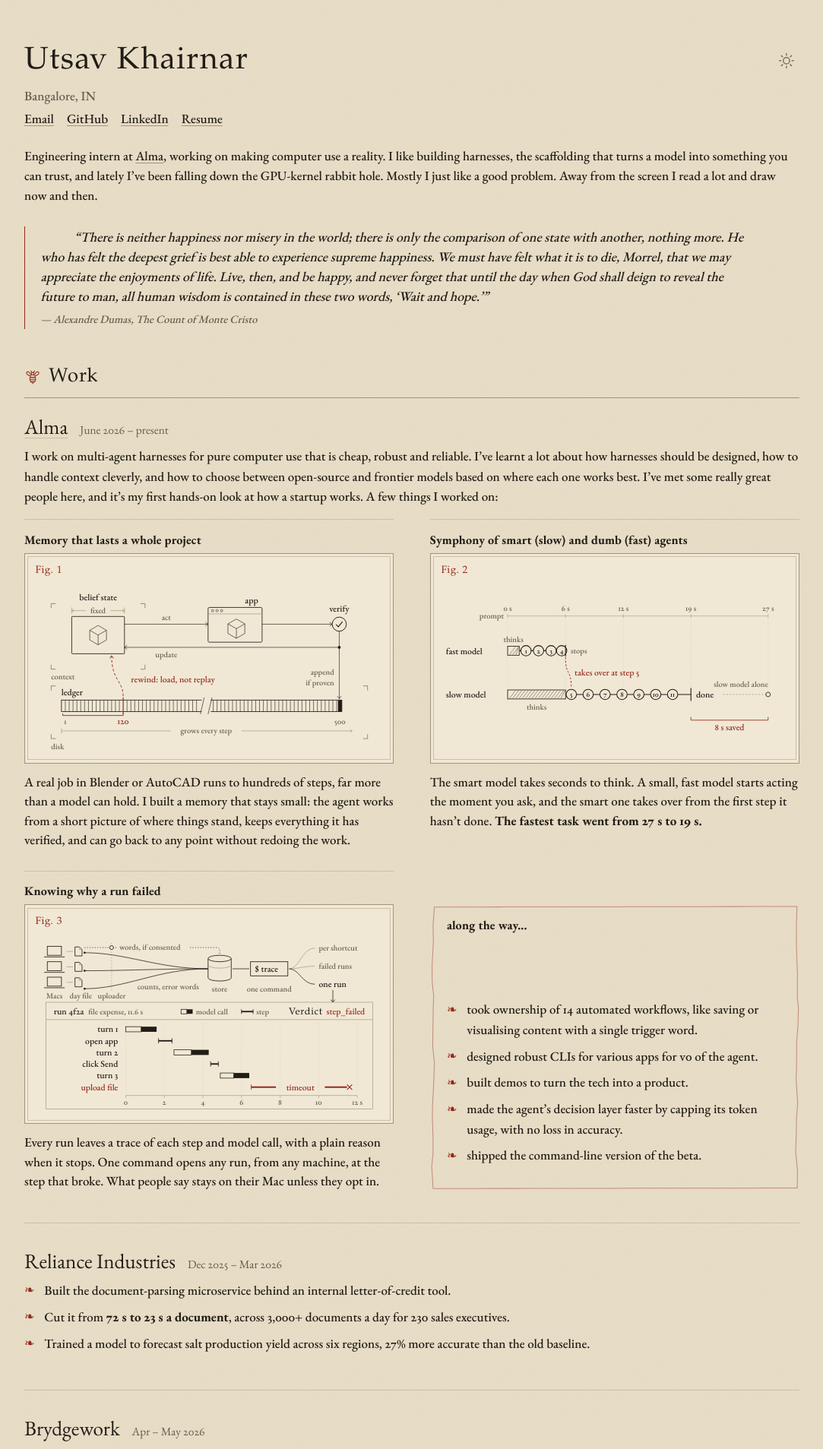
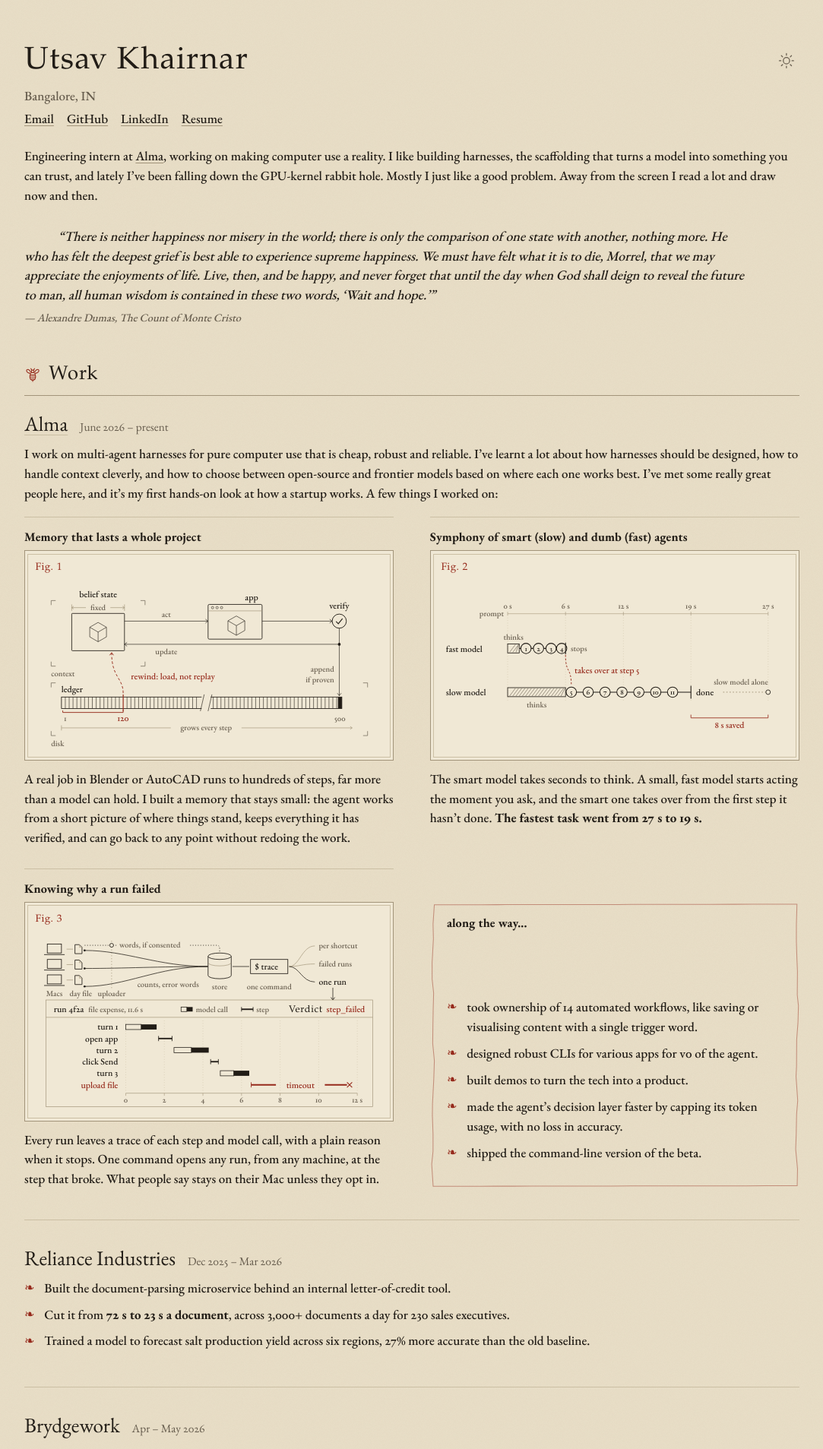
Before and after one commit to utsav1033/utsav1033.github.io, a Jekyll site: the page built from index.html, in a window 1280 px wide. Shown: the top 1907 px of the page at 76% size, without its empty margins (98-1181 px from the left). Built offline with Jekyll 4.4.1, drawn with Linux system fonts in a browser that asks for light colours; some web fonts are replaced.

Commit message:
Epigraph: no side rule, attribution flush left
Co-Authored-By: Claude Opus 5.5 <noreply@anthropic.com>
Claude-Session: https://claude.ai/code/session_015cVeRoevk6qm372wxHdwQR

```diff
--- a/assets/css/site.css
+++ b/assets/css/site.css
@@ -45,7 +45,7 @@ strong{font-weight:700}
 .links{margin:0 0 1.3em}
 .links a{margin-right:1em}
 .intro{max-width:none}
-.epigraph{margin:1.6em 0 0;padding:.1em 0 .1em 1.2em;border-left:2px solid var(--red);max-width:56em}
+.epigraph{margin:1.6em 0 0;padding:0;max-width:56em}
 .epigraph p{text-indent:2.5em;font-family:var(--fell);font-style:italic;font-size:21px;line-height:1.45;margin:0 0 .35em}
 .epigraph footer{color:var(--muted);font-size:17px;font-style:italic;margin:0;text-align:left}
 .epigraph cite{font-style:italic}
```
